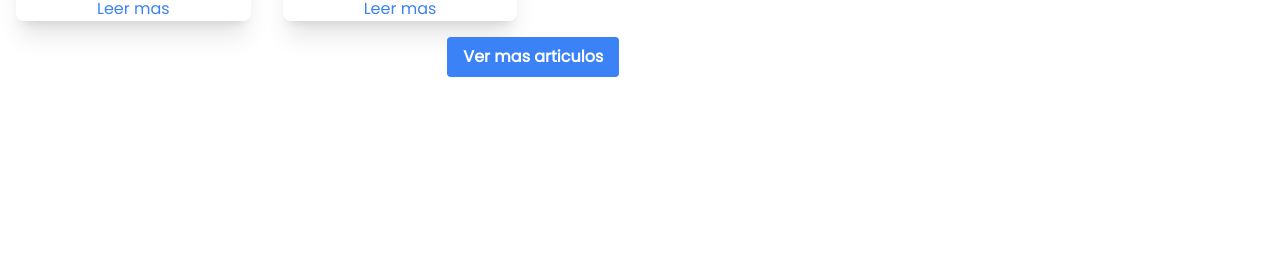
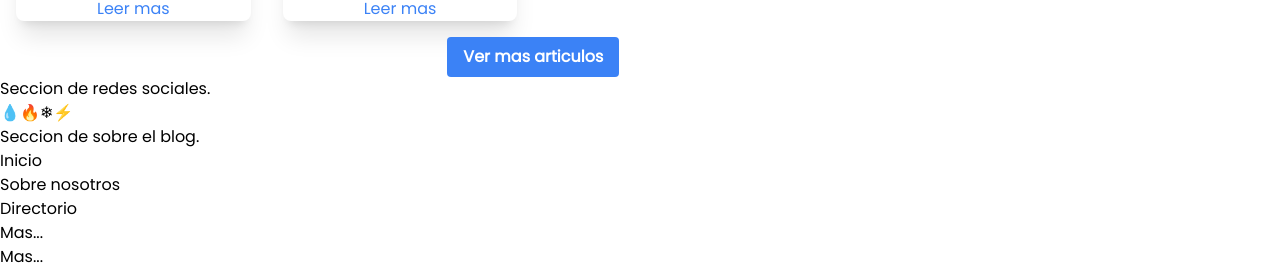
Before and after one commit to lgramajo99/biblioteca_mitologica, a React (Vite) app in the folder client/: page / in a window 1280 px wide. Shown: the part 1717-1986 px from the top of the page. Before the commit the page ends 1794 px from the top, so only its background shows below. Built offline with nearby package versions, Linux system fonts and the light colour scheme.

Commit message:
Estructura de footer lista. falta darle diseños y mas detalles.

```diff
--- a/client/src/App.jsx
+++ b/client/src/App.jsx
@@ -1,4 +1,5 @@
 import './App.css'
+import Footer from './components/Footer'
 import Navbar from './components/Navbar'
 import Home from './pages/Home'
 
@@ -7,6 +8,7 @@ function App() {
     <div>
       <Navbar />
       <Home />
+      <Footer />
     </div>
   )
 }
--- a/client/src/components/Footer.jsx
+++ b/client/src/components/Footer.jsx
@@ -1,7 +1,34 @@
 function Footer() {
-    return (<div>
-        <h1>Navbar</h1>
-    </div>)
+    return (
+        <footer>
+            <section>
+                <p>Seccion de redes sociales.</p>
+
+                <a href="*" target="_blank" rel="noopener noreferrer">💧</a>
+                <a href="*" target="_blank" rel="noopener noreferrer">🔥</a>
+                <a href="*" target="_blank" rel="noopener noreferrer">❄</a>
+                <a href="*" target="_blank" rel="noopener noreferrer">⚡</a>
+
+            </section>
+
+            <section>
+                <p>Seccion de sobre el blog.</p>
+
+                <ul>
+                    <li>Inicio</li>
+                    <li>Sobre nosotros</li>
+                    <li>Directorio</li>
+                    <li>Mas...</li>
+                    <li>Mas...</li>
+                </ul>
+
+            </section>
+
+            <section>
+                <p>&copy; 11/2023 | Autor: Luciano Gramajo</p>
+            </section>
+        </footer>
+    )
 }
 
 export default Footer;
```
